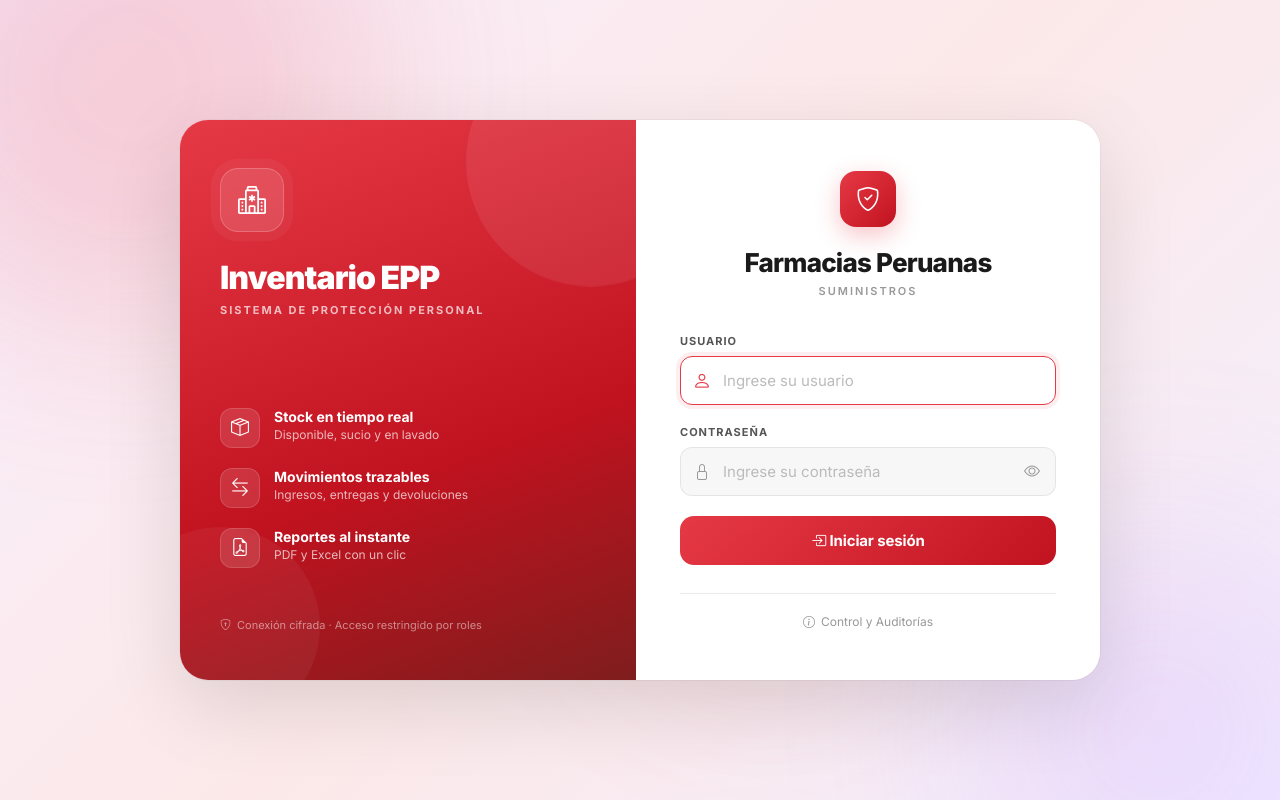
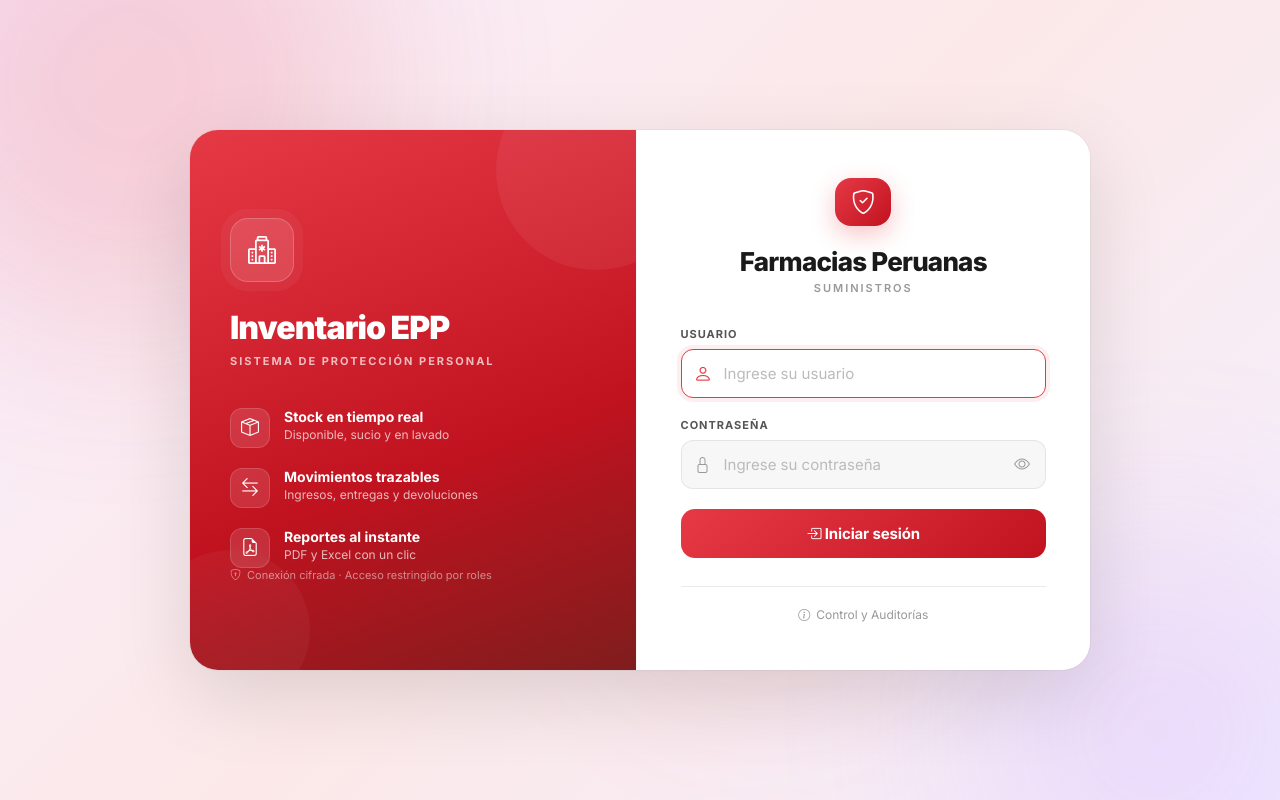
Before and after one commit to CaquitaAsesina/SUM-WEB, a website: page frontend/login.html in a window 1280 px wide. Drawn offline with nearby package versions, Linux system fonts and the light colour scheme.

Commit message:
dasdasssssddsdfsd

```diff
--- a/frontend/login.html
+++ b/frontend/login.html
@@ -21,22 +21,21 @@
     .orb-3{width:300px;height:300px;background:var(--red-light);top:40%;left:50%;animation:orbFloat 22s ease-in-out infinite alternate;animation-delay:-8s}
     @keyframes orbFloat{0%{transform:translate(0,0) rotate(0deg)}33%{transform:translate(40px,-30px) rotate(120deg)}66%{transform:translate(-30px,40px) rotate(240deg)}100%{transform:translate(20px,-20px) rotate(360deg)}}
 
-    .login-wrapper{display:flex;max-width:920px;width:100%;border-radius:28px;overflow:hidden;box-shadow:0 25px 80px rgba(0,0,0,0.12),0 0 0 1px rgba(0,0,0,0.04);animation:wrapperIn 0.9s cubic-bezier(0.34,1.56,0.64,1);position:relative;z-index:10;min-height:560px}
+    .login-wrapper{display:flex;max-width:900px;width:100%;border-radius:28px;overflow:hidden;box-shadow:0 25px 80px rgba(0,0,0,0.12),0 0 0 1px rgba(0,0,0,0.04);animation:wrapperIn 0.9s cubic-bezier(0.34,1.56,0.64,1);position:relative;z-index:10;height:540px}
     @keyframes wrapperIn{from{opacity:0;transform:translateY(50px) scale(0.92)}to{opacity:1;transform:translateY(0) scale(1)}}
 
-    .login-brand{flex:1;padding:48px 40px;background:linear-gradient(160deg,var(--red) 0%,var(--red-dark) 60%,#7F1D1D 100%);color:white;display:flex;flex-direction:column;justify-content:space-between;position:relative;overflow:hidden;min-width:380px}
-    .login-brand::before{content:'';position:absolute;top:-80px;right:-80px;width:250px;height:250px;border-radius:50%;background:rgba(255,255,255,0.08);animation:float 6s ease-in-out infinite}
-    .login-brand::after{content:'';position:absolute;bottom:-60px;left:-60px;width:200px;height:200px;border-radius:50%;background:rgba(255,255,255,0.05);animation:float 8s ease-in-out infinite reverse}
-    @keyframes float{0%,100%{transform:translateY(0)}50%{transform:translateY(-15px)}}
+    .login-brand{flex:1;padding:48px 40px;background:linear-gradient(160deg,var(--red) 0%,var(--red-dark) 60%,#7F1D1D 100%);color:white;display:flex;flex-direction:column;justify-content:center;position:relative;overflow:hidden}
+    .login-brand::before{content:'';position:absolute;top:-60px;right:-60px;width:200px;height:200px;border-radius:50%;background:rgba(255,255,255,0.06);pointer-events:none}
+    .login-brand::after{content:'';position:absolute;bottom:-40px;left:-40px;width:160px;height:160px;border-radius:50%;background:rgba(255,255,255,0.04);pointer-events:none}
 
-    .brand-top{position:relative;z-index:2}
+    .brand-top{position:relative;z-index:2;margin-bottom:40px}
     .brand-logo{width:64px;height:64px;border-radius:18px;background:rgba(255,255,255,0.15);backdrop-filter:blur(10px);display:flex;align-items:center;justify-content:center;font-size:28px;margin-bottom:28px;animation:logoPulse 3s ease-in-out infinite;border:1px solid rgba(255,255,255,0.2)}
     @keyframes logoPulse{0%,100%{box-shadow:0 0 0 0 rgba(255,255,255,0.2)}50%{box-shadow:0 0 0 12px rgba(255,255,255,0)}}
     .brand-title{font-size:32px;font-weight:900;letter-spacing:-0.03em;margin-bottom:8px;line-height:1.1;animation:slideRight 0.7s ease 0.2s backwards}
     .brand-subtitle{font-size:11px;font-weight:700;letter-spacing:2px;text-transform:uppercase;opacity:0.7;animation:slideRight 0.7s ease 0.3s backwards}
     @keyframes slideRight{from{opacity:0;transform:translateX(-20px)}to{opacity:1;transform:translateX(0)}}
 
-    .brand-features{display:flex;flex-direction:column;gap:20px;position:relative;z-index:2;margin-top:40px}
+    .brand-features{display:flex;flex-direction:column;gap:20px;position:relative;z-index:2}
     .feature-item{display:flex;align-items:flex-start;gap:14px;animation:slideRight 0.7s ease backwards}
     .feature-item:nth-child(1){animation-delay:0.4s}.feature-item:nth-child(2){animation-delay:0.55s}.feature-item:nth-child(3){animation-delay:0.7s}
     .feature-icon{width:40px;height:40px;min-width:40px;border-radius:12px;background:rgba(255,255,255,0.12);backdrop-filter:blur(8px);display:flex;align-items:center;justify-content:center;font-size:18px;border:1px solid rgba(255,255,255,0.15);transition:all 0.3s ease}
@@ -44,11 +43,11 @@
     .feature-text h4{font-size:14px;font-weight:700;margin-bottom:2px}.feature-text p{font-size:12px;opacity:0.7;font-weight:400}
     .brand-footer{font-size:11px;opacity:0.5;display:flex;align-items:center;gap:6px;position:relative;z-index:2;animation:slideRight 0.7s ease 0.85s backwards}
 
-    .login-form-panel{flex:1;padding:48px 44px;background:white;display:flex;flex-direction:column;justify-content:center;align-items:center;position:relative}
+    .login-form-panel{flex:1;padding:48px 44px;background:white;display:flex;flex-direction:column;justify-content:center;align-items:center;position:relative;border-left:1px solid rgba(0,0,0,0.04)}
     .form-logo{width:56px;height:56px;border-radius:16px;background:linear-gradient(135deg,var(--red),var(--red-dark));display:flex;align-items:center;justify-content:center;font-size:24px;color:white;margin-bottom:20px;box-shadow:0 8px 24px rgba(230,57,70,0.3);animation:formLogoIn 0.6s cubic-bezier(0.34,1.56,0.64,1) 0.3s backwards}
     @keyframes formLogoIn{from{opacity:0;transform:scale(0.5) rotate(-15deg)}to{opacity:1;transform:scale(1) rotate(0)}}
-    .form-title{font-size:26px;font-weight:800;color:var(--text);letter-spacing:-0.03em;margin-bottom:6px;animation:fadeInUp 0.6s ease 0.4s backwards}
-    .form-subtitle{font-size:11px;font-weight:600;letter-spacing:2px;text-transform:uppercase;color:var(--muted);margin-bottom:36px;animation:fadeInUp 0.6s ease 0.5s backwards}
+    .form-title{font-size:26px;font-weight:800;color:var(--text);letter-spacing:-0.03em;margin-bottom:4px;animation:fadeInUp 0.6s ease 0.4s backwards}
+    .form-subtitle{font-size:11px;font-weight:600;letter-spacing:2px;text-transform:uppercase;color:var(--muted);margin-bottom:32px;animation:fadeInUp 0.6s ease 0.5s backwards}
     @keyframes fadeInUp{from{opacity:0;transform:translateY(16px)}to{opacity:1;transform:translateY(0)}}
 
     .form-group{width:100%;margin-bottom:20px;animation:fadeInUp 0.6s ease backwards}
@@ -80,7 +79,7 @@
     .form-footer{margin-top:28px;text-align:center;width:100%;padding-top:20px;border-top:1px solid var(--border);animation:fadeInUp 0.6s ease 0.85s backwards}
     .form-footer p{font-size:12px;color:var(--muted);display:flex;align-items:center;justify-content:center;gap:6px}
 
-    @media(max-width:768px){.login-wrapper{flex-direction:column;min-height:auto}.login-brand{min-width:auto;padding:36px 32px}.brand-features{display:none}.login-form-panel{padding:36px 28px}}
+    @media(max-width:768px){.login-wrapper{flex-direction:column;height:auto}.login-brand{padding:36px 32px}.brand-features{display:none}.login-form-panel{padding:36px 28px;border-left:none;border-top:1px solid rgba(0,0,0,0.04)}}
 
     /* ====== WELCOME OVERLAY ====== */
     .welcome-overlay{
```
